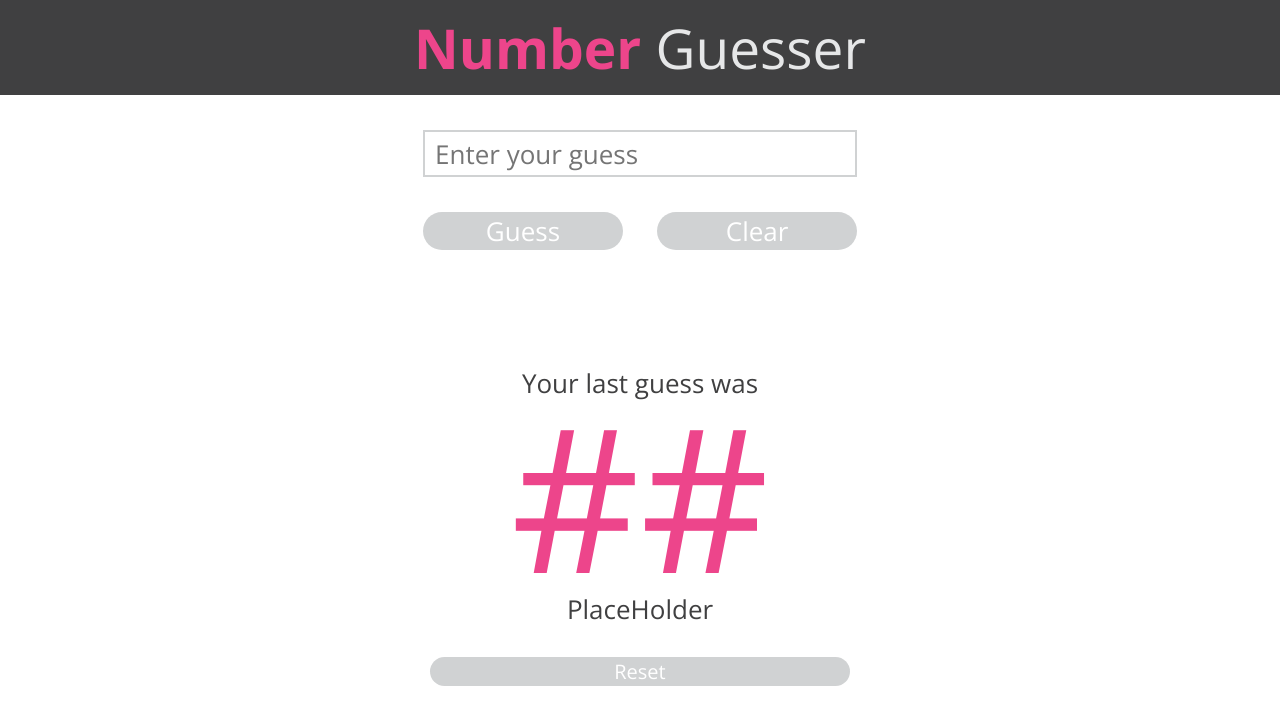
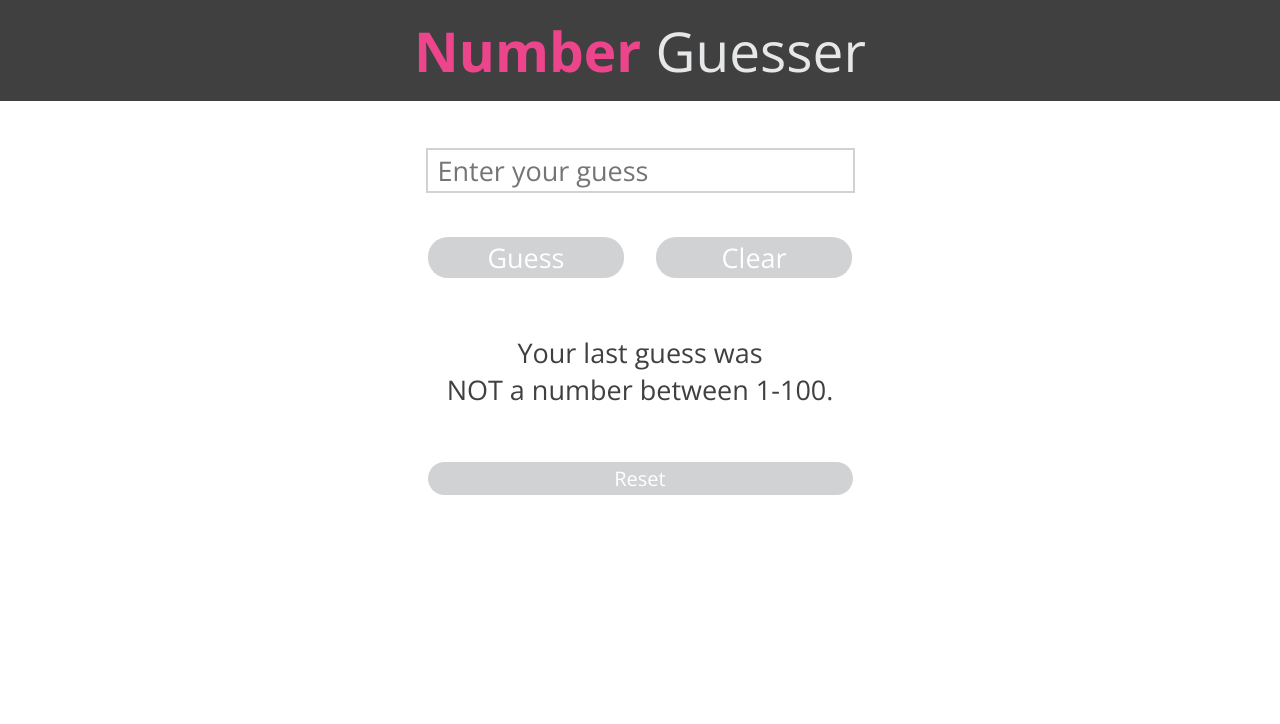
Before and after one commit to apsitos/NumberGuesser, a plain HTML site: page index.html in a window 1280 px wide. Both pictures are taken after a click on the button "Guess". Drawn offline with nearby package versions, Linux system fonts and the light colour scheme.

Commit message:
organized CSS with minor changes. minor changes to HTML. New JavaScript file

```diff
--- a/css/styles.css
+++ b/css/styles.css
@@ -5,13 +5,24 @@ html {
 header {
   text-align: center;
   background-color: #404041;
-  padding:  20px 0;
+  padding:  23px 0;
   }
 
 h1 {
   font-weight: 700;
   font-size: 55px;
   color: #ED458B;
+}
+
+p {
+  font-size: 27px;
+  color: #404041;
+}
+
+h2 {
+  color: #ED458B;
+  font-size: 192px;
+  margin: 10px;
 }
 
 span {
@@ -23,36 +34,19 @@ body {
   text-align: center;
 }
 
-.inputfield {
-  padding: 35px 0;
-}
-
-.inputbox {
-  width: 420px;
-  height: 35px;
-  font-size: 26px;
-  font-weight: 300;
-  color: #D0D2D3;
-  border: 2px solid #D0D2D3;
-  font-family: 'Open Sans', sans-serif;
-  padding: 4px 0 4px 10px;
-  }
-
-.inputbox:focus, input:focus{
-  outline: none
-}
-
 button {
   font-family: 'Open Sans', sans-serif;
   background-color: #D0D2D3;
   border: none;
   color: #FFFFFF;
   text-align: center;
-  margin: 35px 15px;
-  width: 200px;
-  font-size: 26px;
+  margin: 44px 14px 14px 14px;
+  width: 196px;
+  font-size: 27px;
   font-weight: 300;
   border-radius: 20px;
+  outline: none;
+  padding: 2px;
 }
 
 button:hover {
@@ -61,21 +55,32 @@ button:hover {
   cursor: pointer;
 }
 
-.Reset {
-  font-size: 20px;
-  width: 420px;
+.inputfield {
+  margin: 12px 0;
+  padding: 35px 0;
 }
 
-p {
-  font-size: 26px;
-  color: #404041;
+.reset-btn {
+  font-size: 20px;
+  width: 425px;
+  padding: 3px;
 }
 
-.result {
-  margin: 50px 0;
+#inputbox {
+  width: 415px;
+  height: 34px;
+  font-size: 27px;
+  font-weight: 300;
+  color: #D0D2D3;
+  border: 2px solid #D0D2D3;
+  font-family: 'Open Sans', sans-serif;
+  padding: 3px 0 4px 10px;
+  }
+
+#inputbox:focus, input:focus{
+  outline: none
 }
 
-h2 {
-  color: #ED458B;
-  font-size: 200px;
+#textResult {
+  margin-bottom: 15px;
 }
--- a/index.html
+++ b/index.html
@@ -5,35 +5,29 @@
     <link rel="stylesheet" text="text/css" href="css/reset.css">
     <link rel="stylesheet" text="text/css" href="css/styles.css">
     <link href="https://fonts.googleapis.com/css?family=Open+Sans:700,300" rel="stylesheet">
-    <script src="javascript.js" type="text/javascript"></script>
   </head>
   <body>
     <header>
       <h1>Number <span>Guesser</span></h1>
     </header>
 
-    <section class="inputfield">
+    <section class="inputfield" >
       <div>
-        <input class="inputbox" type="text" name="InputBox" placeholder="Enter your guess">
+        <input id="inputbox" type="text" name="InputBox" placeholder="Enter your guess">
       </div>
 
       <div>
-        <button type="button" name="Guess">Guess</button>
-        <button type="button" name="Clear">Clear</button>
+        <button type="button" name="Guess" id="guess-btn" >Guess</button>
+        <button type="button" name="Clear" class="clear-btn">Clear</button>
       </div>
     </section>
 
-    <section class="result">
-      <p>
-        Your last guess was
-      </p>
-      <p>
-        <h2>##</h2>
-      </p>
-      <p id="textResult">
-        PlaceHolder
-      </p>
-      <button type="button" name="Reset" class="Reset">Reset</button>
+    <section id="result" style="display: none">
+      <p>Your last guess was</p>
+      <p><h2></h2></p>
+      <p id="textResult"></p>
+      <button type="button" name="Reset" class="reset-btn">Reset</button>
     </section>
   </body>
+  <script src="javascript.js" type="text/javascript"></script>
 </html>
--- a/javascript.js
+++ b/javascript.js
@@ -0,0 +1,79 @@
+var theNumber = Math.floor(Math.random()*100)+1;
+var guessButton = document.querySelector("#guess-btn");
+var clearButton = document.querySelector(".clear-btn");
+var resetButton = document.querySelector(".reset-btn");
+
+function mainFunc(theNumber){
+  if(inputCheck()) {
+    compareGuess();
+    guessDisplay();
+  } else {
+    badInputDisplay();
+  }
+};
+
+function compareGuess() {
+  var input = getGuess();
+  if(input === theNumber)
+    correctNum();
+  else
+    input > theNumber ? tooHigh() : tooLow();
+};
+
+function clearGuess() {
+  return document.getElementById("inputbox").value = "";
+};
+
+function resetGame() {
+  location.reload();
+}
+
+function getGuess(){
+  return Number(document.getElementById("inputbox").value);
+}
+
+function tooHigh() {
+  return document.querySelector("#textResult").innerText = "That is too high";
+};
+
+function tooLow() {
+  return document.querySelector("#textResult").innerText = "That is too low"
+}
+
+function correctNum() {
+  return document.querySelector("#textResult").innerText = "That is correct!"
+};
+
+function guessDisplay() {
+  document.querySelector("h2").innerText = getGuess();
+};
+
+function badInputDisplay() {
+  document.querySelector("h2").innerText = "";
+
+  document.querySelector("#textResult").innerText = "NOT a number between 1-100."
+};
+
+function addResultSection() {
+  document.getElementById("result").style.display = "block"
+};
+
+function inputCheck() {
+  var input = getGuess();
+  typeof input !== "number" || (input>0 && input<101);
+}
+              // Buttons
+// <------------------------------------->
+
+guessButton.addEventListener("click", function() {
+  addResultSection();
+  mainFunc(theNumber);
+});
+
+clearButton.addEventListener("click", function() {
+  clearGuess();
+});
+
+resetButton.addEventListener("click", function() {
+  resetGame();
+});
```
